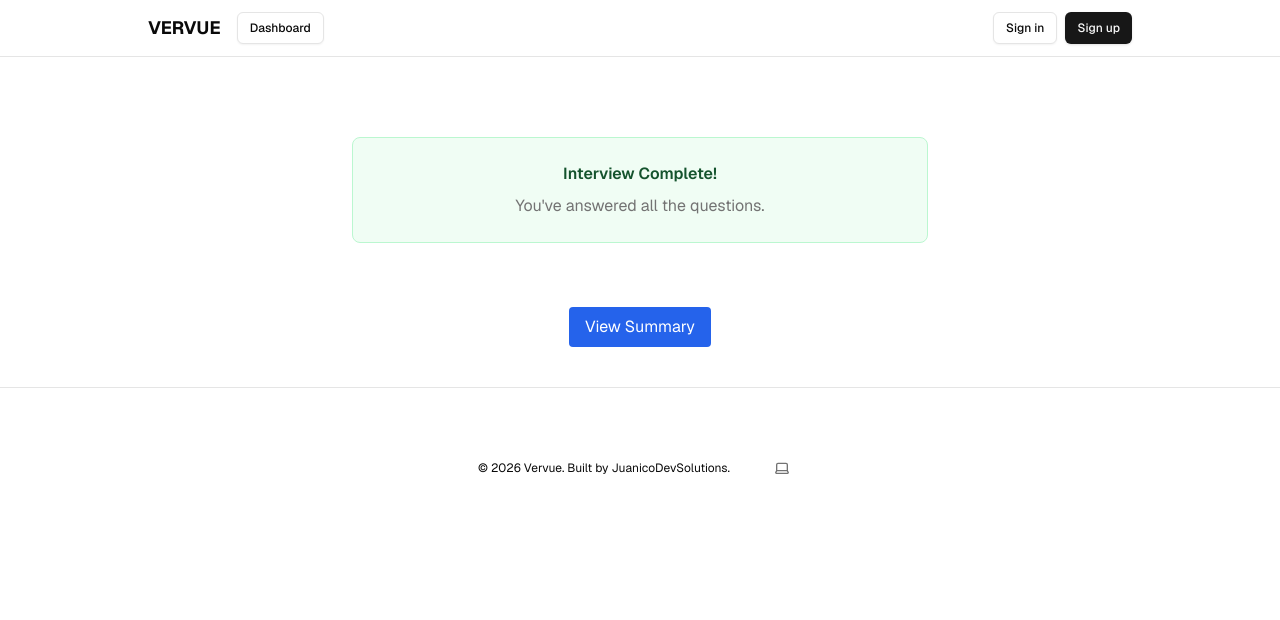
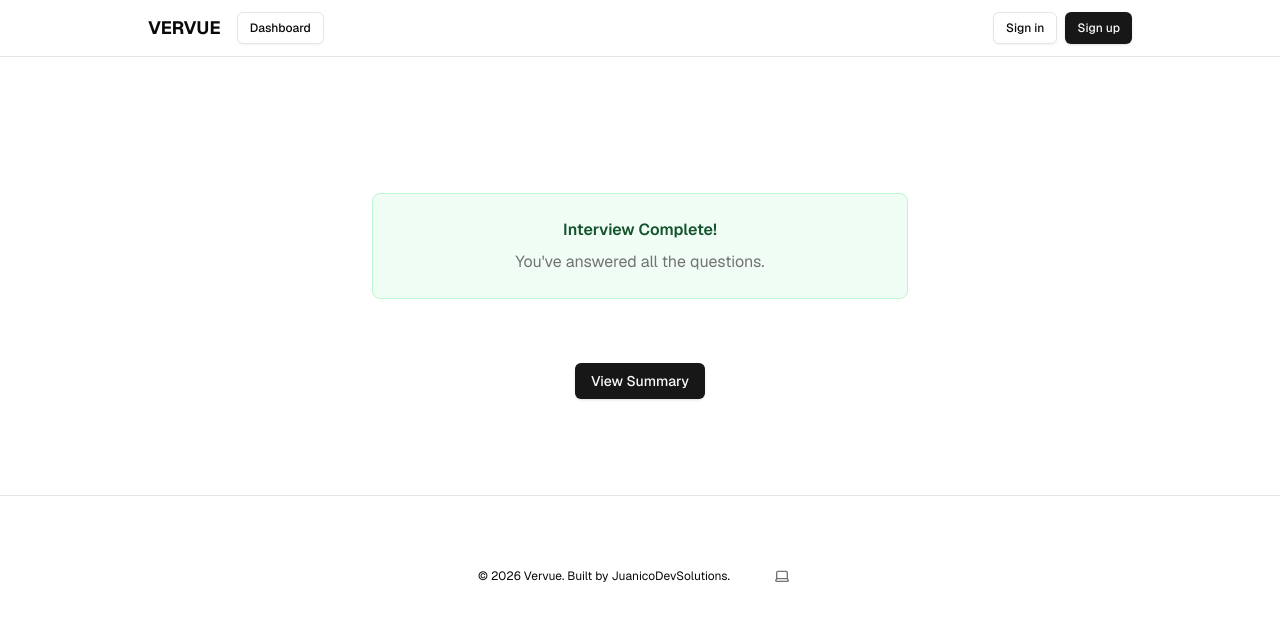
Before and after one commit to ajuan7/vervue, a Next.js app in the folder vervue/: page /interview/1/complete in a window 1280 px wide. Shown: the top 620 px of the page. Built offline with nearby package versions, Linux system fonts and the light colour scheme; no server answers.

Commit message:
Fix formatting on complete page

```diff
--- a/vervue/app/interview/[sessionId]/complete/page.tsx
+++ b/vervue/app/interview/[sessionId]/complete/page.tsx
@@ -1,25 +1,23 @@
 import { MessageBox } from "@/components/message-box";
+import { Button } from "@/components/ui/button";
 
 // Tells next.js not to pre-render the route
 export const instant = false;
 
-export  default async function CompletePage({ params }: { params: { sessionId: string } }) {
+export default async function CompletePage({ params }: { params: { sessionId: string } }) {
     const { sessionId } = await params;
 
     return (
-        <div className="max-w-xl mx-auto py-10 text-center">
+        <div className="max-w-xl mx-auto px-5 py-16 sm:py-24 text-center">
             <MessageBox
                 variant="success"
                 title="Interview Complete!"
                 description="You've answered all the questions."
             />
 
-            <a
-                href={`/interview/${sessionId}/summary`}
-                className="mt-6 inline-block bg-blue-600 text-white px-4 py-2 rounded"
-            >
-                View Summary
-            </a>
+            <Button asChild className="mt-6 w-full sm:w-fit">
+                <a href={`/interview/${sessionId}/summary`}>View Summary</a>
+            </Button>
         </div>
     );
 }
```
